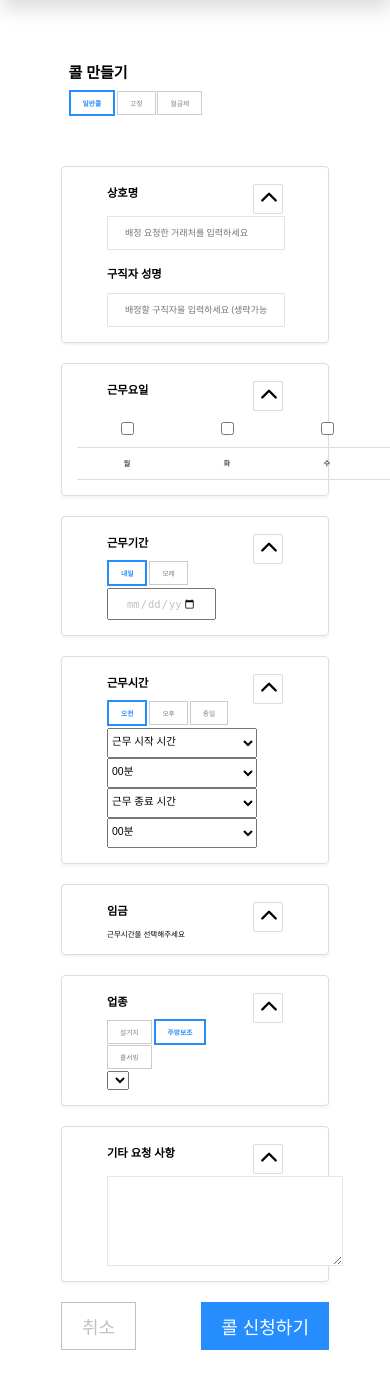
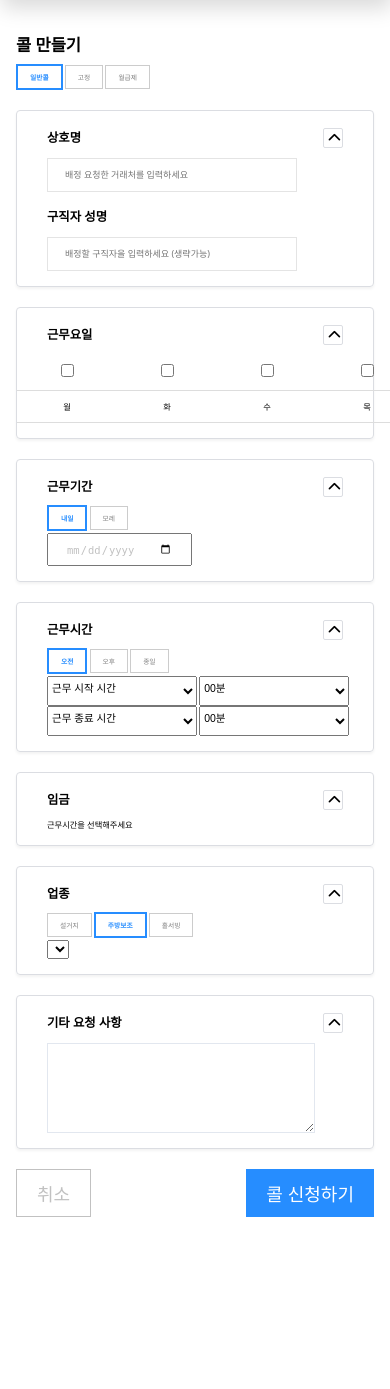
Before and after one commit to aika823/pachuling, a Flask app: page /callForm in a window 390 px wide. Shown: the part 80-1469 px from the top of the page. Run offline with Flask 2, Linux system fonts and the light colour scheme; data that the repository does not hold is empty; some libraries are stand-ins or nearby versions.

Commit message:
콜, 거래처 Form 반응형

```diff
--- a/static/css/common.css
+++ b/static/css/common.css
@@ -438,10 +438,7 @@ label { color:rgba(0, 0, 0, 0.5)}
     /* #filter-wrapper { margin: 3rem 8rem 0;} */
     #btnAddCompany,
     .makeCall,
-    .makeCall2  { right: 150px; font-size: .7rem; padding: .4rem .5rem; cursor: pointer;}
-}
-@media all and (max-width: 1350px) {
-    .write-layout { margin: 100px 5rem;}
+    .makeCall2  { right: 40px; font-size: .7rem; padding: .4rem .5rem; cursor: pointer;}
 }
 @media all and (max-width: 952px) {
     .makeCall,
@@ -512,8 +517,12 @@ button.btn-call-cancel-modal.btn.btn-small { background: #fff; color: #c1c1c1; f
 .strikethrough_title::before { position: absolute; content: " \A"; display: block; top: 50%; left: 50%; height: 1px; width: 100%; transform: translate(-50%, -50%); background-color: #268DFF; -webkit-transform: translate(-50%, -50%); -moz-transform: translate(-50%, -50%); -ms-transform: translate(-50%, -50%); -o-transform: translate(-50%, -50%); }
 .strikethrough_title .title_text { font-size: 24px; font-weight: bold; background: #fff; color: #505152; padding: 0 1em; display: inline-block; position: relative;}
 
+@media all and (max-width: 1260px) {
+    .top-title { margin: 3rem 3rem 0;}
+    .write-layout { margin: 0 3rem 1rem;}
+}
+
 @media all and (max-width: 1168px) {
-    .write-layout { margin: 100px 2rem;}
     .call_top_percentage { width: 85%; grid-template-columns: 50% 50%;}
     .call_top_percentage .grid_layout { grid-template-columns: 70% 20%;}
     .call_top_percentage .week_btn {padding-left: 45px;}
@@ -591,8 +610,12 @@ button.btn-call-cancel-modal.btn.btn-small { background: #fff; color: #c1c1c1; f
     .top-title { margin: 3rem 1.5rem 0;}
     .write-layout { margin: 1rem; }
 }
+@media screen and (max-width: 768px) {
+    .top-title { padding: 0; }
+    .write-layout .board-write { padding: 0; }
+}
 /* 콜관리 반응형 모바일 */
-@media screen and (max-width: 450px) {
+@media screen and (max-width: 600px) {
     .sidenav {padding-top: 15px;}
     .sidenav a {font-size: 18px;}
 
@@ -612,4 +635,11 @@ button.btn-call-cancel-modal.btn.btn-small { background: #fff; color: #c1c1c1; f
     .call_top_percentage .submit_btn button { width: 95.5%; margin: 10px 0;}
     .call_top_percentage .datepick .calender, .call_top_percentage .datepick .section_search { margin: 0;}
     .circle { bottom: 15px; right: 15px; width: 60px; height: 60px;}
+
+    .form-row .callForm { padding: 0;}
+    .form-row .callForm .callForm-etc #detail { width: 72%;}
+    .form-row .callForm .icon-up, .form-row .callForm .icon-down { width: 20px; height: 20px;}
+    .form-row .callForm i { position: absolute; left: 3.8px; top: 3px; font-size: 1em;}
+    .write-layout { margin: 0;}
+    .top-title { margin: 0;}
 }
--- a/static/css/default.css
+++ b/static/css/default.css
@@ -35,7 +35,7 @@ input:focus { outline: none;}
 @media (min-width: 880px) { html { font-size: 25px; } }
 
 @media all and (max-width: 1540px){
-    body { font-size: 0.5rem;}
+    body { font-size: 0.55rem;}
 }
 
 @media all and (max-width: 1168px) {
```
Also changed, not shown: other parts of static/css/common.css (+25 -7 lines), templates/company/company_table.html (+4 -4 lines).
